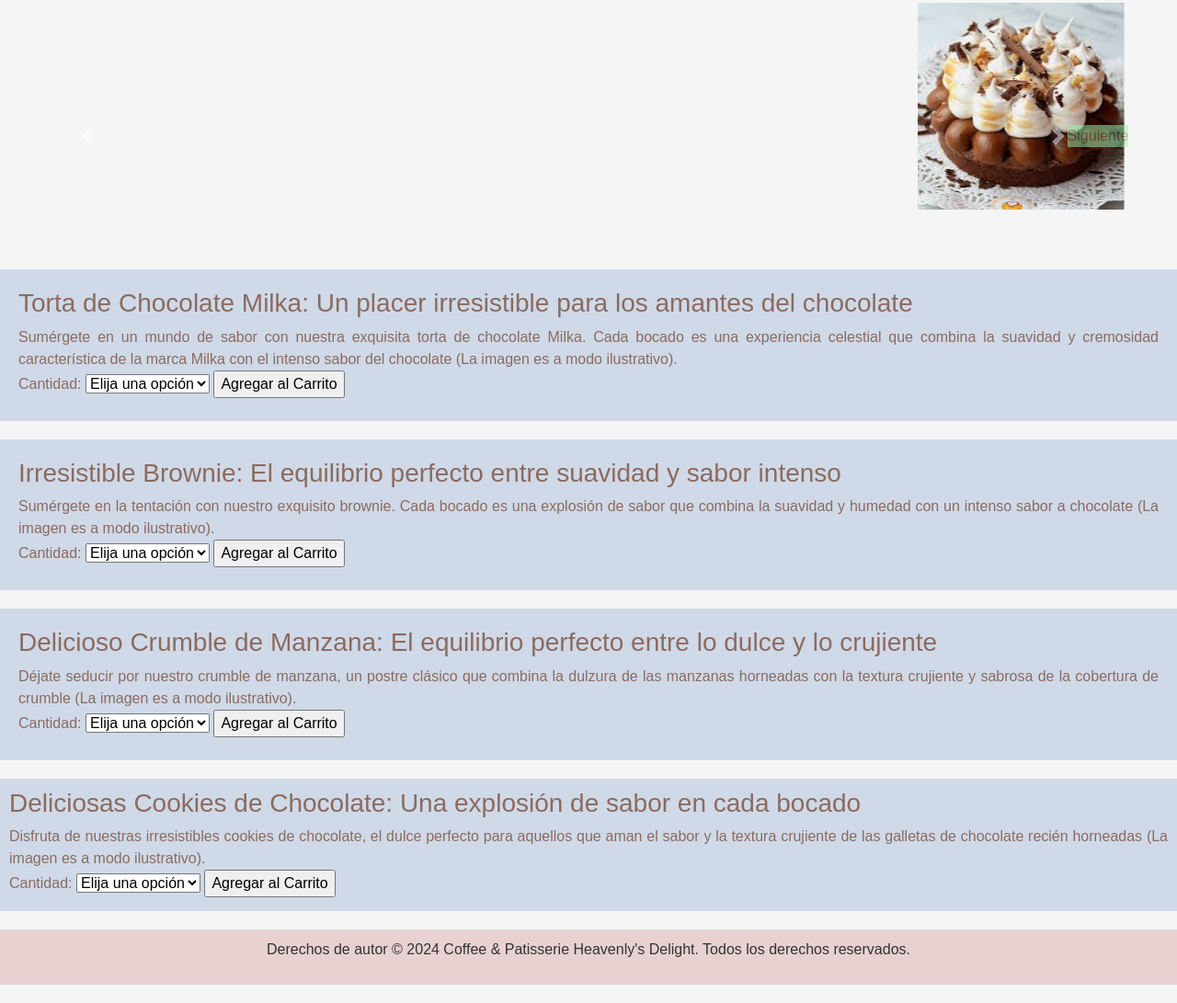
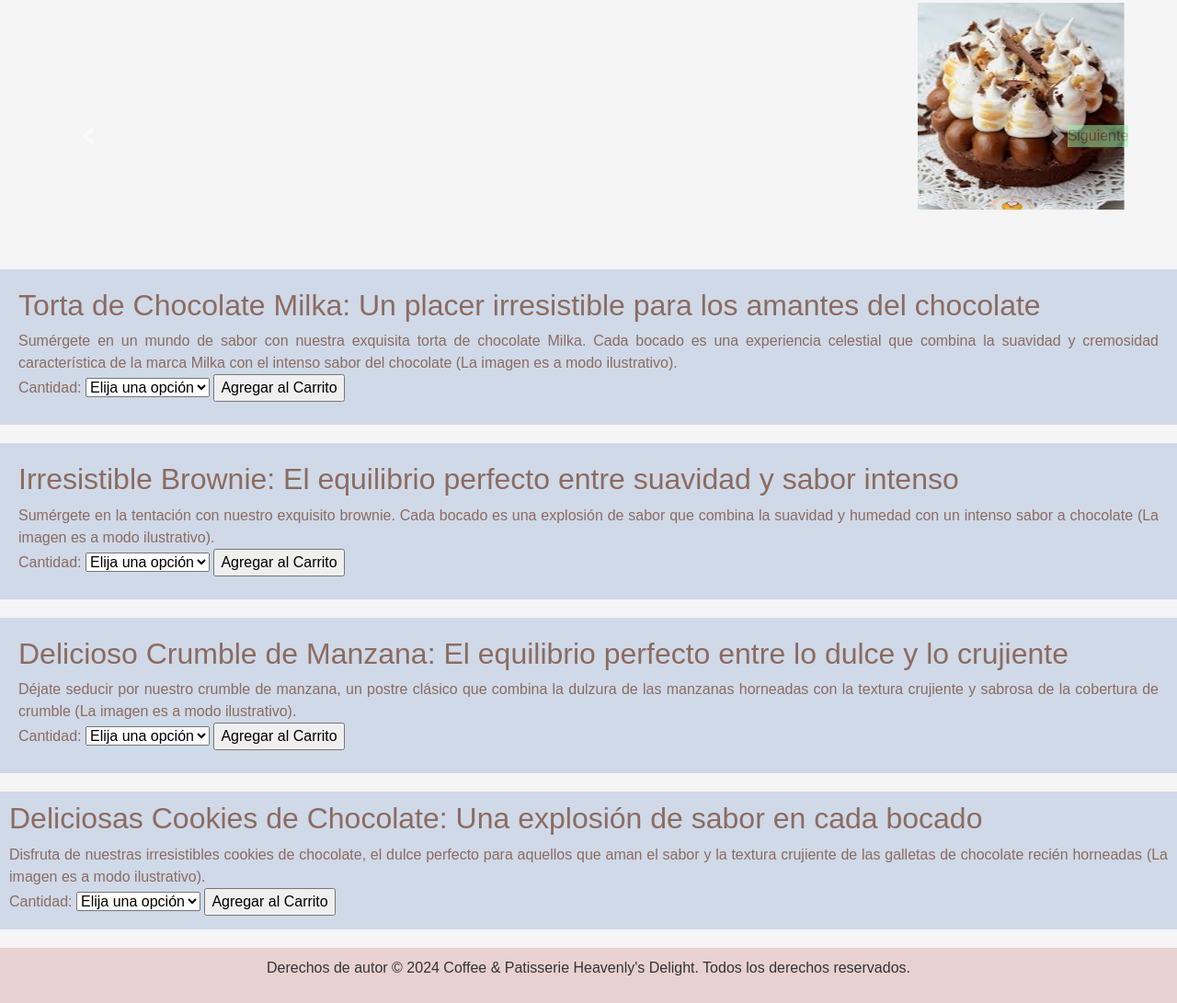
Before and after one commit to NicoRearte03/Heavenly-s-Delight, a website: page pages/delicias.html in a window 1280 px wide. Shown: the part 243-1334 px from the top of the page at 92% size. Drawn offline with nearby package versions, Linux system fonts and the light colour scheme.

Commit message:
Jerarquia de encabezados

```diff
--- a/pages/delicias.html
+++ b/pages/delicias.html
@@ -60,7 +60,7 @@
                 </div>
             </div>
             <section>
-                <h3>Torta de Chocolate Milka: Un placer irresistible para los amantes del chocolate</h3>
+                <h2>Torta de Chocolate Milka: Un placer irresistible para los amantes del chocolate</h2>
                     <p>Sumérgete en un mundo de sabor con nuestra exquisita torta de chocolate Milka. Cada bocado es una experiencia celestial que combina la suavidad y cremosidad característica de la marca Milka con el intenso sabor del chocolate (La imagen es a modo ilustrativo).</p>
                     <form>
                         <label for="Cantidad">Cantidad:</label>
@@ -74,7 +74,7 @@
                     </form>
             </section>
             <section>
-                <h3>Irresistible Brownie: El equilibrio perfecto entre suavidad y sabor intenso</h3>
+                <h2>Irresistible Brownie: El equilibrio perfecto entre suavidad y sabor intenso</h2>
                     <p>Sumérgete en la tentación con nuestro exquisito brownie. Cada bocado es una explosión de sabor que combina la suavidad y humedad con un intenso sabor a chocolate (La imagen es a modo ilustrativo).</p>
                     <form>
                         <label for="Cantidad">Cantidad:</label>
@@ -88,7 +88,7 @@
                     </form>
             </section>
             <section>
-                <h3>Delicioso Crumble de Manzana: El equilibrio perfecto entre lo dulce y lo crujiente</h3>
+                <h2>Delicioso Crumble de Manzana: El equilibrio perfecto entre lo dulce y lo crujiente</h2>
                     <p>Déjate seducir por nuestro crumble de manzana, un postre clásico que combina la dulzura de las manzanas horneadas con la textura crujiente y sabrosa de la cobertura de crumble (La imagen es a modo ilustrativo).</p>
                     <form>
                         <label for="Cantidad">Cantidad:</label>
@@ -102,7 +102,7 @@
                     </form>
             </section>
             <section class="Boxes">
-                <h3>Deliciosas Cookies de Chocolate: Una explosión de sabor en cada bocado</h3>
+                <h2>Deliciosas Cookies de Chocolate: Una explosión de sabor en cada bocado</h2>
                 <p>Disfruta de nuestras irresistibles cookies de chocolate, el dulce perfecto para aquellos que aman el sabor y la textura crujiente de las galletas de chocolate recién horneadas (La imagen es a modo ilustrativo).</p>
                     <form>
                         <label for="Cantidad">Cantidad:</label>
```
Also changed, not shown: pages/boxes.html (+3 -3 lines), pages/contacto.html (+2 -2 lines).
